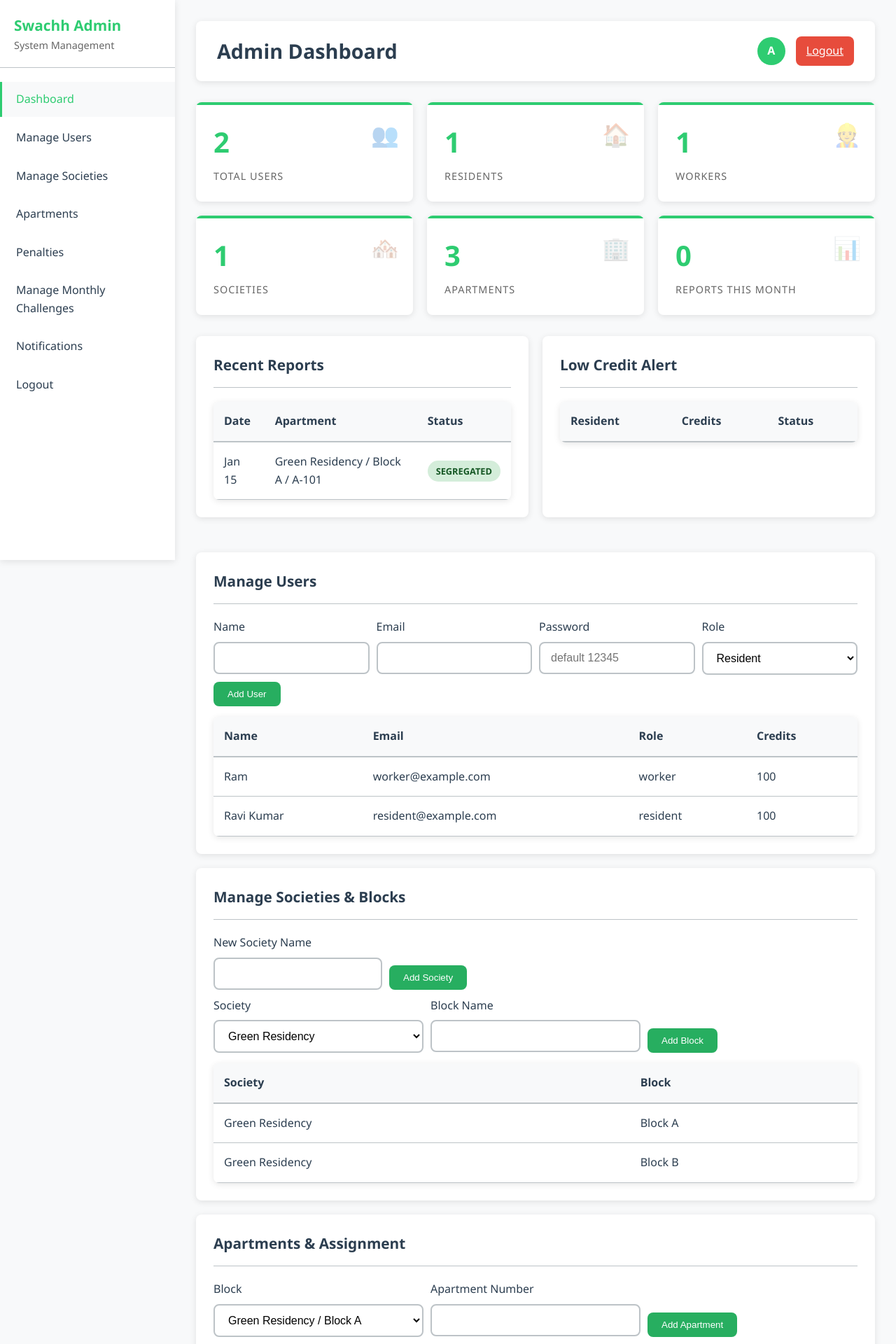
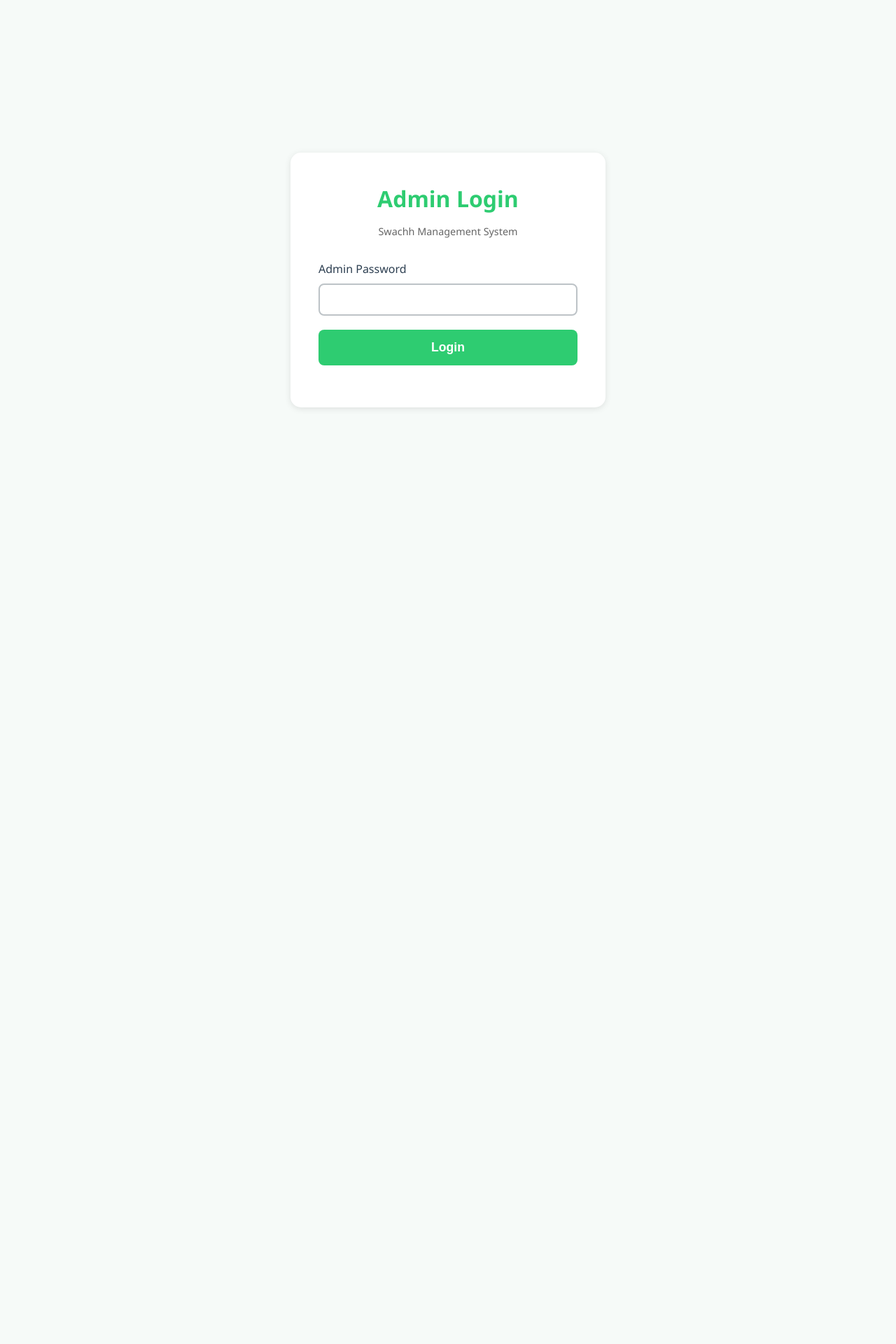
Before and after one commit to aasthaadesara05/swachhv2, a PHP site: page /Swachh/admin/index.php in a window 1280 px wide. Shown: the top 1920 px of the page at 70% size. After the commit the page ends 584 px from the top, so only its background shows below. Run offline with PHP 8.4, Linux system fonts and the light colour scheme; data comes from the database, SQL or seed files in the repository; tables that the repository leaves empty hold one stand-in row (values such as "Sample post"); lists and menus that the app fills with data are empty.

Commit message:
third one

```diff
--- a/admin/index.php
+++ b/admin/index.php
@@ -6,6 +6,13 @@ require_once "../db.php";
 $admin_password = "admin123"; // Change this in production
 $is_admin = isset($_SESSION['admin_logged_in']) && $_SESSION['admin_logged_in'] === true;
 
+// Handle logout for any request
+if (isset($_GET['logout'])) {
+    unset($_SESSION['admin_logged_in']);
+    $is_admin = false;
+}
+
+// Handle admin login
 if ($_SERVER['REQUEST_METHOD'] === 'POST' && isset($_POST['admin_password'])) {
     if ($_POST['admin_password'] === $admin_password) {
         $_SESSION['admin_logged_in'] = true;
@@ -13,12 +20,9 @@ if ($_SERVER['REQUEST_METHOD'] === 'POST' && isset($_POST['admin_password'])) {
     } else {
         $error = "Invalid admin password";
     }
-
-if (isset($_GET['logout'])) {
-    unset($_SESSION['admin_logged_in']);
-    $is_admin = false;
 }
 
+// Show login form if not admin
 if (!$is_admin) {
     ?>
     <!DOCTYPE html>
@@ -162,7 +166,6 @@ if ($is_admin && $_SERVER['REQUEST_METHOD'] === 'POST') {
             // In production, log error
         }
     }
-}
 }
 
 // Get statistics and datasets
--- a/css/style.css
+++ b/css/style.css
@@ -37,7 +37,10 @@ body {
     min-height: 100vh;
     color: var(--text-color);
     line-height: 1.6;
+    overflow-x: hidden;
 }
+html{
+    overflow-x: hidden;}
 
 /* Landing Page */
 .hero {
```
